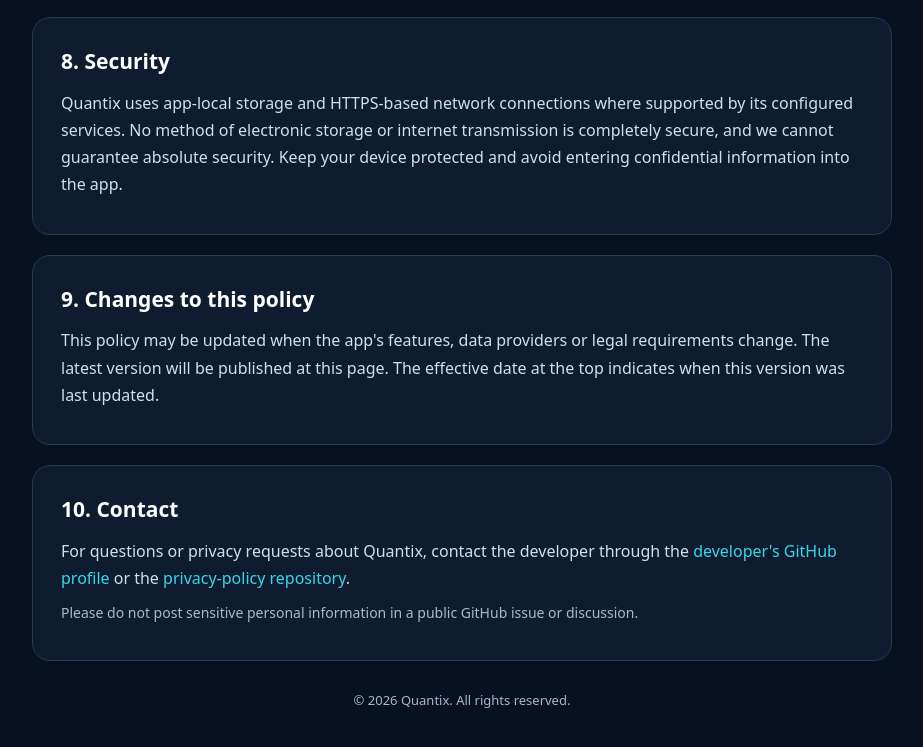
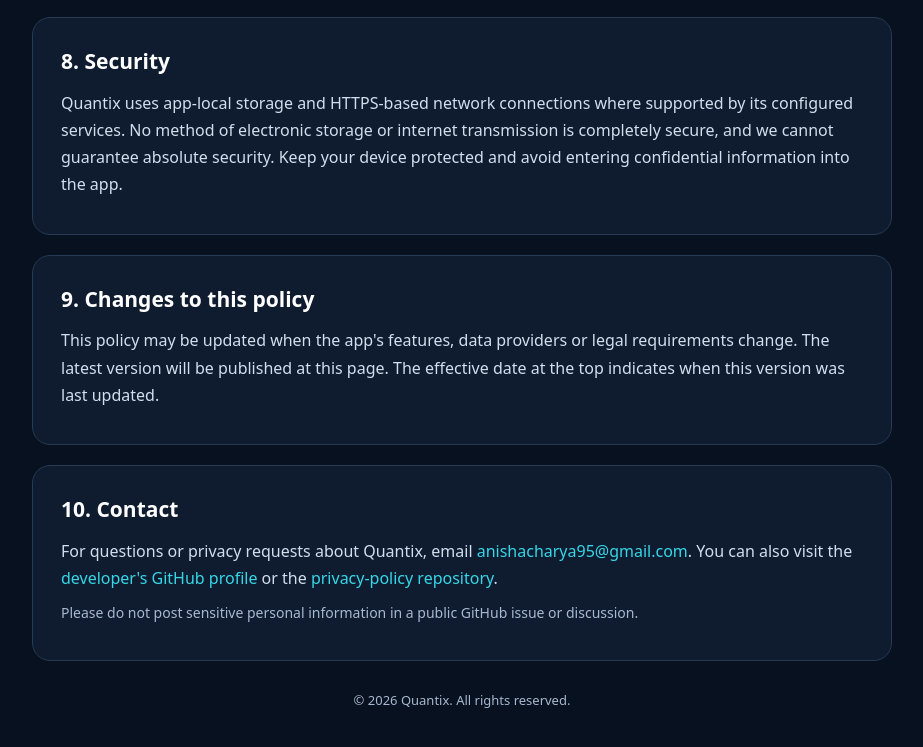
Before and after one commit to anishacharya95/quantix-privacy-policy, a plain HTML site: page index.html in a window 1280 px wide. Shown: the part 2890-3637 px from the top of the page, without its empty margins (178-1101 px from the left). Drawn offline with Linux system fonts and the light colour scheme.

Commit message:
Add Quantix privacy contact email

```diff
--- a/index.html
+++ b/index.html
@@ -96,7 +96,7 @@ h2{font-size:21px;margin:0 0 10px;color:#fff}p{margin:9px 0;color:#d1deef}ul{pad
 
 <section class="panel">
 <h2>10. Contact</h2>
-<p>For questions or privacy requests about Quantix, contact the developer through the <a href="https://github.com/anishacharya95">developer's GitHub profile</a> or the <a href="https://github.com/anishacharya95/quantix-privacy-policy">privacy-policy repository</a>.</p>
+<p>For questions or privacy requests about Quantix, email <a href="mailto:anishacharya95@gmail.com">anishacharya95@gmail.com</a>. You can also visit the <a href="https://github.com/anishacharya95">developer's GitHub profile</a> or the <a href="https://github.com/anishacharya95/quantix-privacy-policy">privacy-policy repository</a>.</p>
 <p class="note">Please do not post sensitive personal information in a public GitHub issue or discussion.</p>
 </section>
 
```
